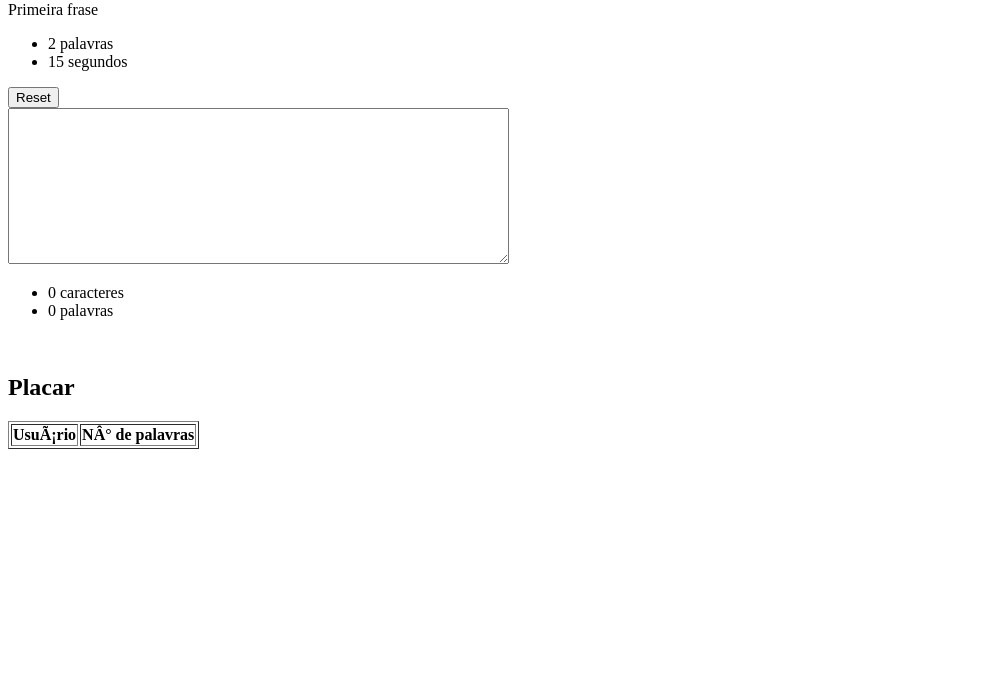
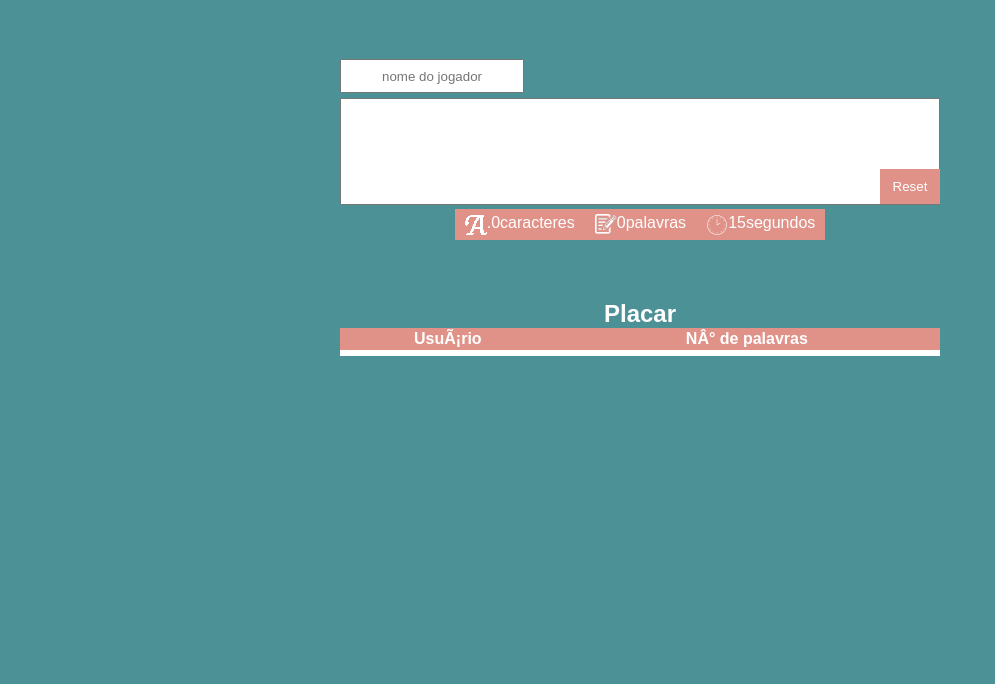
Before and after one commit to RayanlFerreira/JabTyper, a plain HTML site: page Jabtyper/index.html in a window 1280 px wide. Shown: the part 116-800 px from the top of the page, without its empty margins (0-995 px from the left). Drawn offline with nearby package versions, Linux system fonts and the light colour scheme; a web font is replaced by a local one.

Commit message:
fazendo o css

```diff
--- /dev/null
+++ b/Jabtyper/css/style.css
@@ -0,0 +1,89 @@
+@import url('https://fonts.googleapis.com/css2?family=Francois+One&display=swap');
+
+*{
+    margin: 0;
+    padding: 0;
+}
+
+html{
+    text-align: center;
+    font-family: 'Francois One', sans-serif;
+    height: 100vh;
+}
+
+body{
+    margin: 0 auto;
+    display: flex;
+    flex-direction: column;
+    justify-content: center;
+    max-width: 600px;
+    background-color: #4c9195;
+    color: white;
+}
+
+h1{
+    width: 300px;
+    margin-top: 40px;
+    margin-bottom: 20px;
+    margin-left: auto;
+    margin-right: auto;
+    background-color: #E09289;
+}
+
+#nome{
+    margin-bottom: 5px;
+    margin-top: 60px;
+    height: 30px;
+    width: 180px;
+    text-align: center;
+}
+
+#botao-reiniciar{
+    width: 60px;
+    background-color: #E09289;
+    color: white;
+    border: none;
+    padding: 10px;
+    margin-left: auto;
+    margin-top: -36px;
+}
+
+ul{
+    display: flex;
+    flex-direction: row;
+    justify-content: center;
+    margin-top: 5px;
+    margin-bottom: 20px;
+    padding: 0;
+}
+
+li{
+    background-color: #E09289;
+    list-style: none;
+    padding: 5px 10px;
+    display: flex;
+    vertical-align: middle;
+}
+
+h2{
+    margin-top: 40px;
+}
+
+table *{
+    border: none;
+    background-color: #E09289;
+}
+
+table{
+    border: none;
+    background-color: #E09289;
+}
+
+button:hover{
+    background-color: #4c9195;
+}
+
+hr{
+    border: solid;
+    border-color: white;
+}
--- a/Jabtyper/index.html
+++ b/Jabtyper/index.html
@@ -1,38 +1,35 @@
 <!DOCTYPE html>
-<html lang="en">
+<html lang="pt-br">
 
 <head>
     <meta charset="UFT-8">
     <title>JabTyper</title>
+    <link rel="stylesheet" href="css/style.css">
 </head>
 
 <body>
     <h1>JabTyper</h1>
 
+    <p class="frase">Bem vindo ao JabTyper, como vai vc ?</p>
+
     <input type="text" placeholder="nome do jogador" id="nome">
+    <textarea id="campo-digitacao" cols="60" rows="7"></textarea>
+    <button id="botao-reiniciar">Reset</button>
 
-    <p class="frase">Primeira frase</p>
-    <ul class="informacoes">
-        <li><span id="tamanho-frase"></span> palavras</li>
-        <li><span id="tempo">15</span> segundos</li>
+    <ul>
+        <li><img src="img/caractere.png" alt=""><span id="caracteres-digitados">.0</span> caracteres</li>
+        <li><img src="img/escrita.png" alt=""><span id="palavras-digitadas">0</span> palavras</li>
+        <li><img src="img/tempo.png" alt=""><span id="tempo">15</span> segundos</li>
     </ul>
 
-    <button id="botao-reiniciar">Reset</button><br>
-
-    <textarea id="campo-digitacao" cols="60" rows="10"></textarea>
-    <ul>
-        <li><span id="caracteres-digitados">0</span> caracteres</li>
-        <li><span id="palavras-digitadas">0</span> palavras</li>
-    </ul>
-
-    <br>
     <h2>Placar</h2>
-    <table id="tabela-resultado" border="1">
+    <table id="tabela-resultado">
         <thead>
             <th>Usuário</th>
             <th>N° de palavras</th>
         </thead>
     </table>
+    <hr>
 
     <script src="https://code.jquery.com/jquery-3.6.0.min.js" integrity="sha256-/xUj+3OJU5yExlq6GSYGSHk7tPXikynS7ogEvDej/m4=" crossorigin="anonymous"></script>
     <script src="js/main.js"></script>
--- a/Jabtyper/js/main.js
+++ b/Jabtyper/js/main.js
@@ -1,11 +1,4 @@
-//pegando o texto de frase e contando o seu numero de palavras
-var frase = $(".frase").text();
-var numPalavras = frase.split(" ").length;
-console.log(numPalavras);
 
-//modificando o elemento para dizer o numero de palavras
-var tamanhoFrase = $("#tamanho-frase");
-tamanhoFrase.text(numPalavras);
 
 //Pegando e informando o numero de caracteres digitados
 var campo = $("#campo-digitacao");
@@ -32,7 +25,7 @@ campo.on("focus", function(){
         nome = $("#nome").val()
         PalavrasDigitadas = $("#palavras-digitadas").text()
         pontuação = PalavrasDigitadas/tempoInicial * 60
-        $("#tabela-resultado").append("<tr><td>"+nome+"</td><td>"+pontuação+"</td></tr>")
+        $("#tabela-resultado").append("<tr><td>"+nome+"</td><td>"+pontuação+"</td><td><button onclick='deletar((this.parentNode.parentNode.rowIndex))'><img src='img/lixeira.png'></button></td></tr>")
     }else{
         tempoRestante--;
         tempoJogo.text(tempoRestante);
@@ -40,6 +33,9 @@ campo.on("focus", function(){
 }, 1000);
 });
 
+function deletar(i){
+    document.getElementById('tabela-resultado').deleteRow(i)
+}
 
 $("#botao-reiniciar").on("click", function(){
     campo.attr("disabled", false);
@@ -47,4 +43,4 @@ $("#botao-reiniciar").on("click", function(){
     $("#caracteres-digitados").text("0");
     $("#palavras-digitadas").text("0");
     $("#tempo").text(tempoInicial);
-    });
+});
```
Also changed, not shown: Jabtyper/img/caractere.png (added), Jabtyper/img/escrita.png (added), Jabtyper/img/lixeira.png (added), Jabtyper/img/tempo.png (added).
